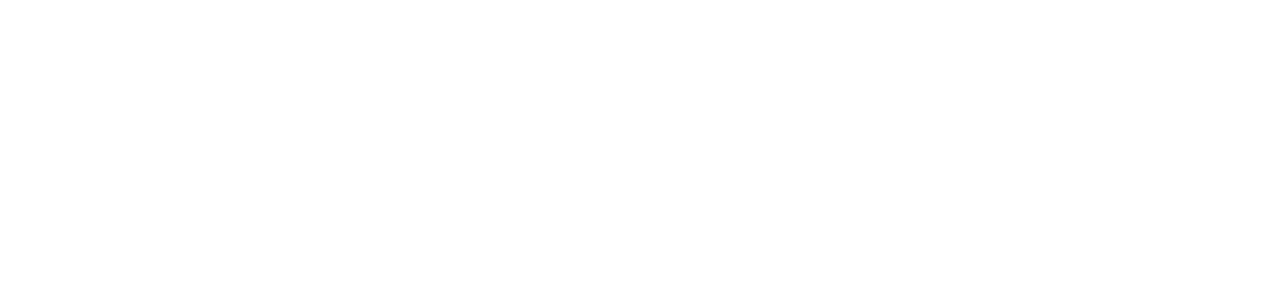
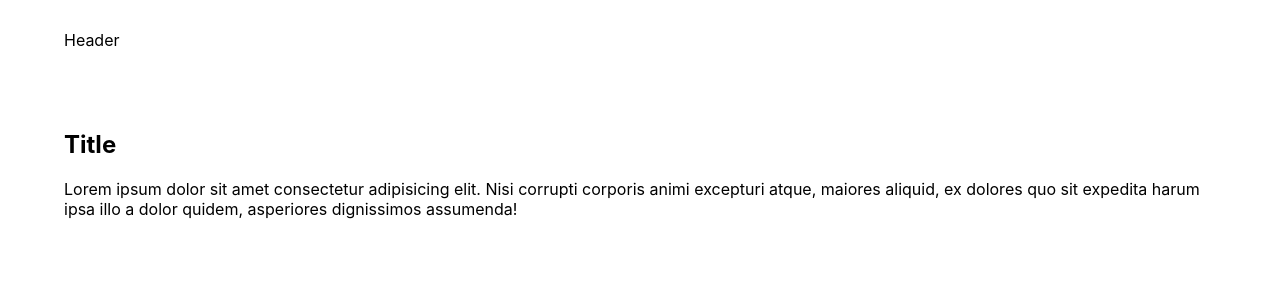
Before and after one commit to tmrdurgun/productmanagement, a React (Create React App) app: page / in a window 1280 px wide. Shown: the top 300 px of the page. Built offline with nearby package versions, Linux system fonts and the light colour scheme.

Commit message:
layout components added

```diff
--- a/src/App.js
+++ b/src/App.js
@@ -1,9 +1,11 @@
-
+import DefaultLayout from "./components/layouts/Default";
 
 function App() {
   return (
-    <div className="App">
-    </div>
+    <DefaultLayout>
+      <h2>Title</h2>
+      <p>Lorem ipsum dolor sit amet consectetur adipisicing elit. Nisi corrupti corporis animi excepturi atque, maiores aliquid, ex dolores quo sit expedita harum ipsa illo a dolor quidem, asperiores dignissimos assumenda!</p>
+    </DefaultLayout>
   );
 }
 
--- /dev/null
+++ b/src/components/layouts/Default/index.js
@@ -0,0 +1,15 @@
+import React from 'react';
+import Header from '../../modules/Header';
+import Content from '../../modules/Content';
+import styles from './style.module.scss';
+
+function DefaultLayout({ children }) {
+    return (
+        <div className={styles.container}>
+            <Header />
+            <Content children={children} />
+        </div>
+    )
+}
+
+export default DefaultLayout;
--- /dev/null
+++ b/src/components/layouts/Default/style.module.scss
@@ -0,0 +1,4 @@
+.container{
+    width: 90%;
+    margin: auto;
+}
--- /dev/null
+++ b/src/components/modules/Content/index.js
@@ -0,0 +1,10 @@
+import React from 'react';
+import styles from './style.module.scss';
+
+function Content({ children }) {
+    return (
+        <div className={styles.content}>{children}</div>
+    )
+}
+
+export default Content;
--- /dev/null
+++ b/src/components/modules/Content/style.module.scss
@@ -0,0 +1,3 @@
+.content{
+    padding: 30px 0;
+}
--- /dev/null
+++ b/src/components/modules/Header/index.js
@@ -0,0 +1,10 @@
+import React from 'react';
+import styles from './style.module.scss';
+
+function Header() {
+    return (
+        <div className={styles.header}>Header</div>
+    )
+}
+
+export default Header;
--- /dev/null
+++ b/src/components/modules/Header/style.module.scss
@@ -0,0 +1,3 @@
+.header{
+    padding: 30px 0;
+}
```
